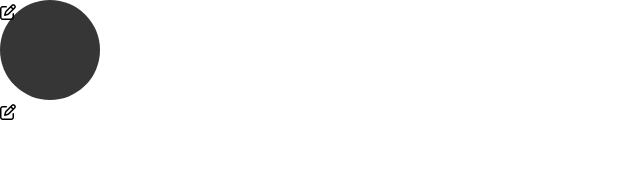
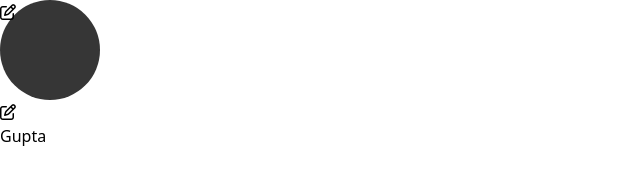
Before and after one commit to AbhiY8/Peerbuddy, a website: page Try.html in a window 1280 px wide. Shown: the full height of the page, 0-640 px from the left. Drawn offline with nearby package versions, Linux system fonts and the light colour scheme.

Commit message:
Unnesserary Change

```diff
--- a/Try.html
+++ b/Try.html
@@ -17,6 +17,11 @@
         <i class="fa-regular fa-pen-to-square"></i>
     </div>
     <i class="fa-regular fa-pen-to-square"></i>
+
+
+    <div class="umang">
+        Gupta
+    </div>
 </body>
 
 </html>
```
